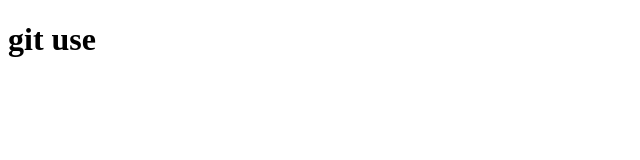
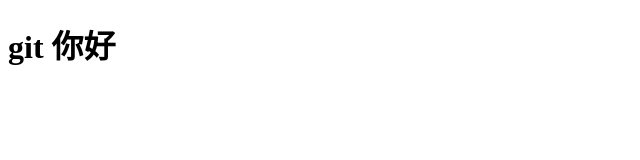
Before and after one commit to oyuyu/gituse, a plain HTML site: page index.html in a window 1280 px wide. Shown: the whole page, without its empty margins (0-640 px from the left). Drawn offline with Linux system fonts and the light colour scheme.

Commit message:
第二次编译

```diff
--- a/index.html
+++ b/index.html
@@ -7,6 +7,6 @@
     <title>Document</title>
 </head>
 <body>
-    <h1>git use </h1>
+    <h1>git  你好</h1>
 </body>
 </html>
```
